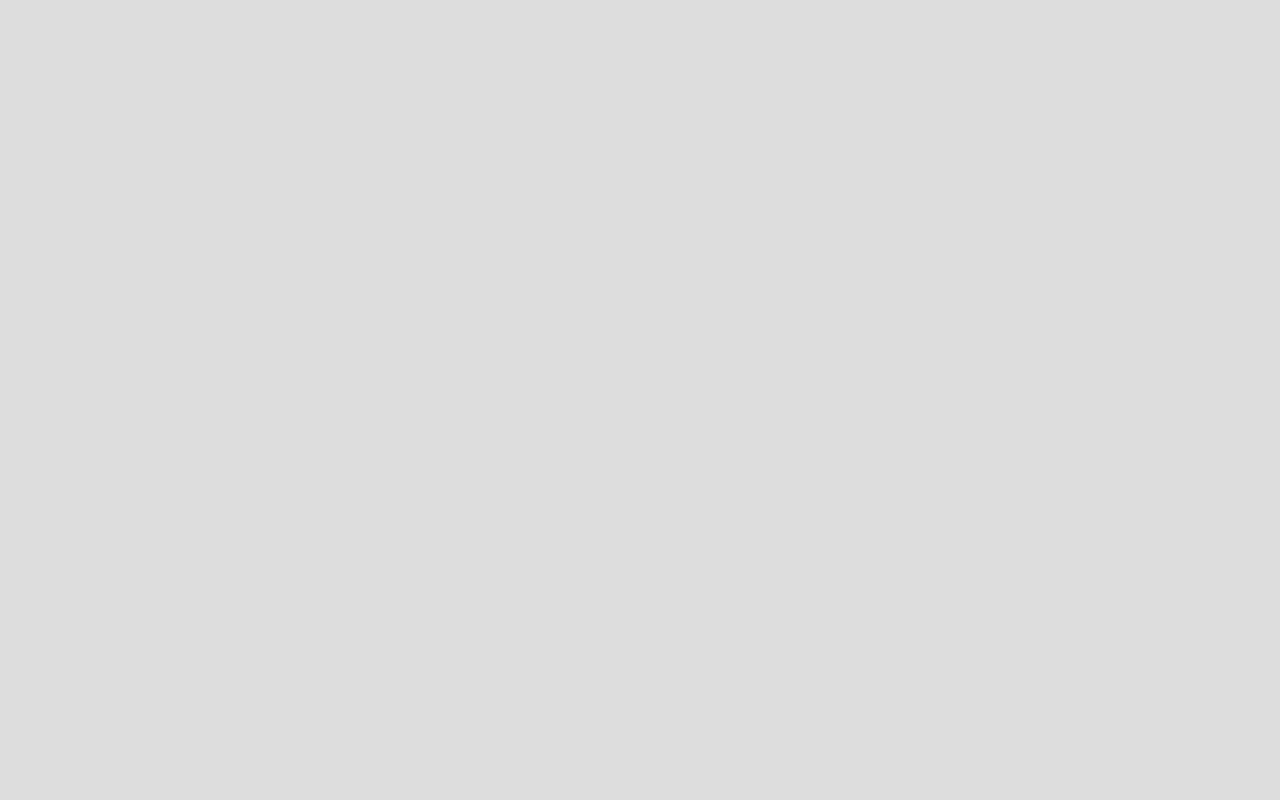
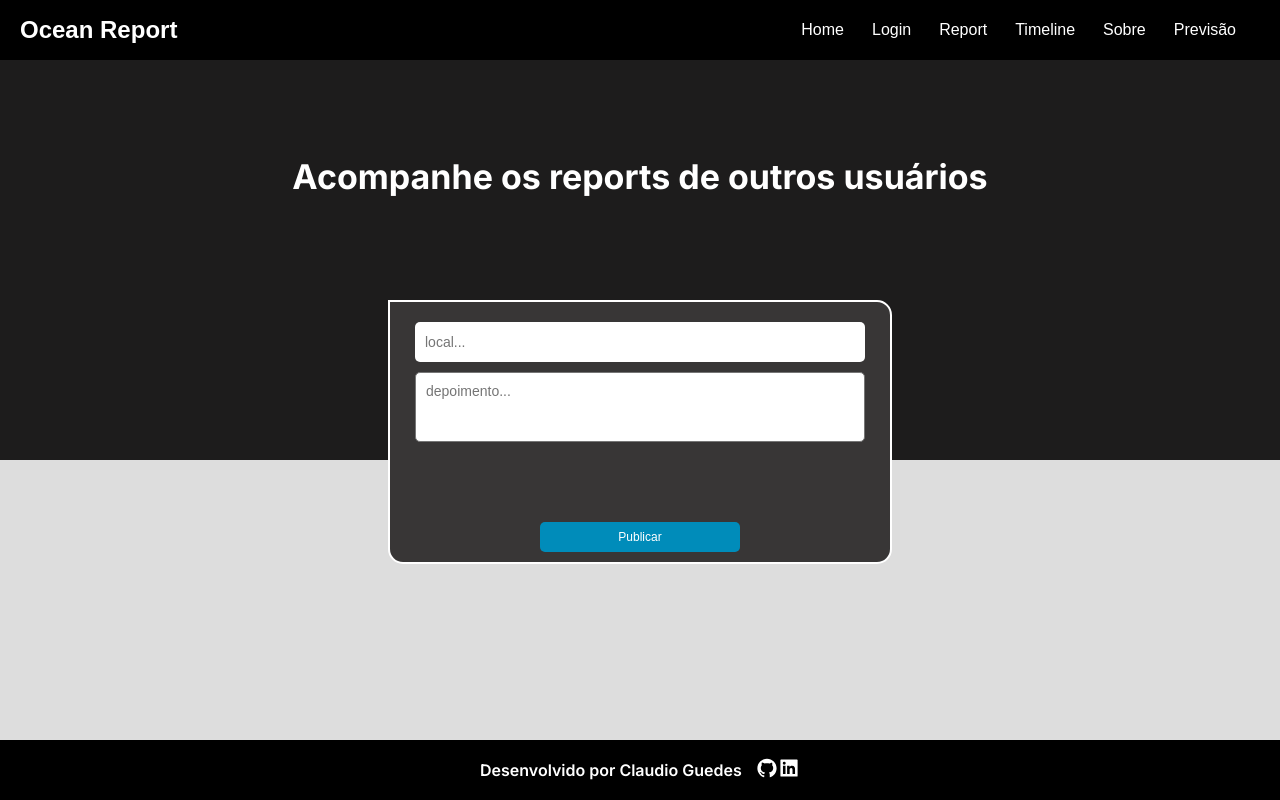
Before and after one commit to guedesclaudio/oceanreport-frontend, a React (Create React App) app: page /timeline in a window 1280 px wide. Before the commit this address had no page. Built offline with nearby package versions, Linux system fonts and the light colour scheme.

Commit message:
feat(timeline): created a post forms

```diff
--- a/src/App.tsx
+++ b/src/App.tsx
@@ -4,6 +4,7 @@ import Home from './Pages/Home';
 import SignUp from './Pages/SignUp';
 import SignIn from './Pages/SignIn';
 import Report from './Pages/Report';
+import Timeline from './Pages/Timeline';
 import { BrowserRouter, Routes, Route } from 'react-router-dom';
 
 function App() {
@@ -16,6 +17,7 @@ function App() {
           <Route path = "/signup" element = {<SignUp/>}/>
           <Route path = "/signin" element = {<SignIn/>}/>
           <Route path = "/report" element = {<Report/>}/>
+          <Route path = "/timeline" element = {<Timeline/>}/>
         </Routes>
       </BrowserRouter>
     </>
--- /dev/null
+++ b/src/Components/CreatePost.tsx
@@ -0,0 +1,75 @@
+import styled from 'styled-components';
+
+const CreatePost: React.FC = () => {
+  return (
+    <Container>
+      <form>
+        <TitleInput placeholder = 'local...'/>
+        <ContentInput placeholder = 'depoimento...'/>
+        <Button>Publicar</Button>
+      </form>
+
+    </Container>
+  );
+};
+export default CreatePost;
+
+const Container = styled.div`
+  width: 500px;
+  height: 260px;
+  border: 2px solid white;
+  margin: -160px auto;
+  background-color: #383636;
+  border-radius: 0px 15px 15px 15px;
+
+  && form {
+    margin-top: 20px;
+    width: 100%;
+    display: flex;
+    justify-content: center;
+    align-items: center;
+    flex-direction: column;
+  }
+`;
+const TitleInput = styled.input`
+  width: 90%;
+  height: 40px;
+  border: none;
+  margin-bottom: 10px;
+  padding-left: 10px;
+  font-family: Arial, Helvetica, sans-serif;
+  box-sizing: border-box;
+  border-radius: 5px;
+  outline: none;
+  font-size: 14px;
+`;
+const ContentInput = styled.textarea`
+  width: 90%;
+  height: 70px;
+  resize: none;
+  box-sizing: border-box;
+  font-family: Arial, Helvetica, sans-serif;
+  border-radius: 5px;
+  padding-top: 10px;
+  padding-left: 10px;
+  outline: none;
+  font-size: 14px;
+`;
+const Button = styled.button`
+    margin-top: 80px;
+    width: 200px;
+    height: 30px;
+    background-color: #008CBA;
+    border: none;
+    border-radius: 5px;
+    cursor: pointer;
+    color: white;
+    font-size: 12px;
+    font-family: Arial, Helvetica, sans-serif;
+    transition: 1.4s;
+
+    &&:hover{
+        opacity: 0.9;
+        transform: scale(0.9);
+    }
+`;
--- a/src/Pages/Timeline.tsx
+++ b/src/Pages/Timeline.tsx
@@ -1,6 +1,7 @@
 import TopBar from '../Components/TopBar';
 import Panel from '../Components/Panel';
 import Footer from '../Components/Footer';
+import CreatePost from '../Components/CreatePost';
 
 const Timeline: React.FC = () => {
   return (
@@ -8,7 +9,7 @@ const Timeline: React.FC = () => {
       <TopBar/>
       <>
         <Panel children={'Acompanhe os reports de outros usuários'}/>
-
+        <CreatePost/>
         <Footer/>
       </>
     </>
```
Also changed, not shown: src/Components/Post.tsx (added, +12 -0 lines).
